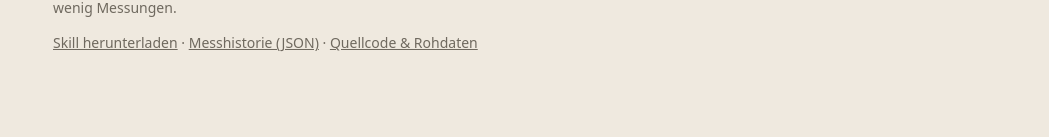
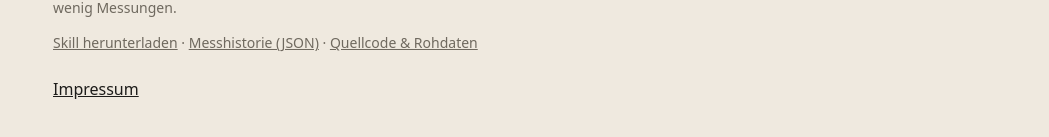
Before and after one commit to GodModeAI2025/Preistafel, a plain HTML site: page site/index.html in a window 1280 px wide. Shown: the part 4952-5089 px from the top of the page, without its empty margins (115-1164 px from the left). Drawn offline with Linux system fonts and the light colour scheme.

Commit message:
Add accessible Impressum link to GitHub Pages

```diff
--- a/site/index.html
+++ b/site/index.html
@@ -625,4 +625,5 @@ main{max-width:980px;margin:auto;padding:40px 18px 64px}
 <p>Preise aus LiteLLM (Commit 4d7aa89fa3), stichprobenartig mit den offiziellen Preisseiten abgeglichen. Kleine Stichproben schwanken; blasse Zeilen haben zu wenig Messungen.</p>
 <p><a href="herdr-bench.skill">Skill herunterladen</a> · <a href="data/history.json">Messhistorie (JSON)</a> · <a href="https://github.com/GodModeAI2025/Preistafel.git">Quellcode & Rohdaten</a></p>
 </div>
+<footer style="margin-top:24px"><a href="https://godmodeai2025.github.io/MarkZimmermann/">Impressum</a></footer>
 </main></body></html>
```
